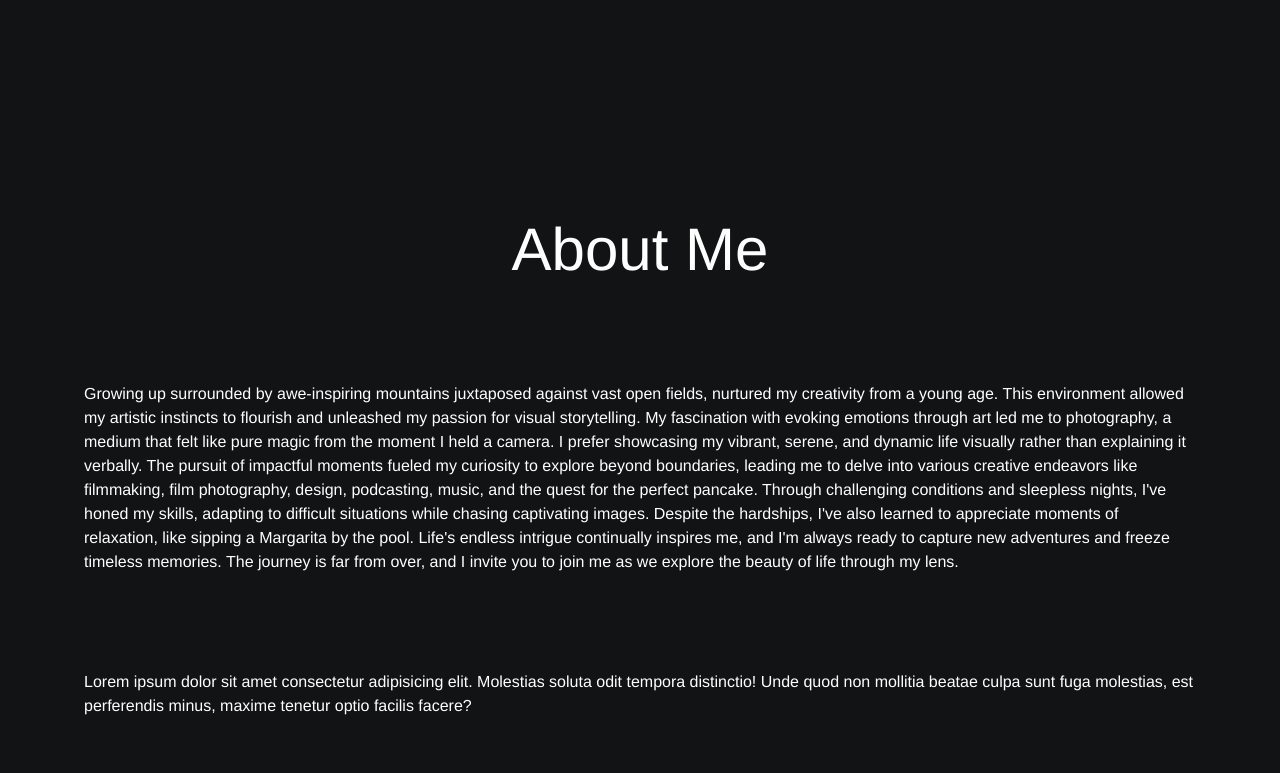
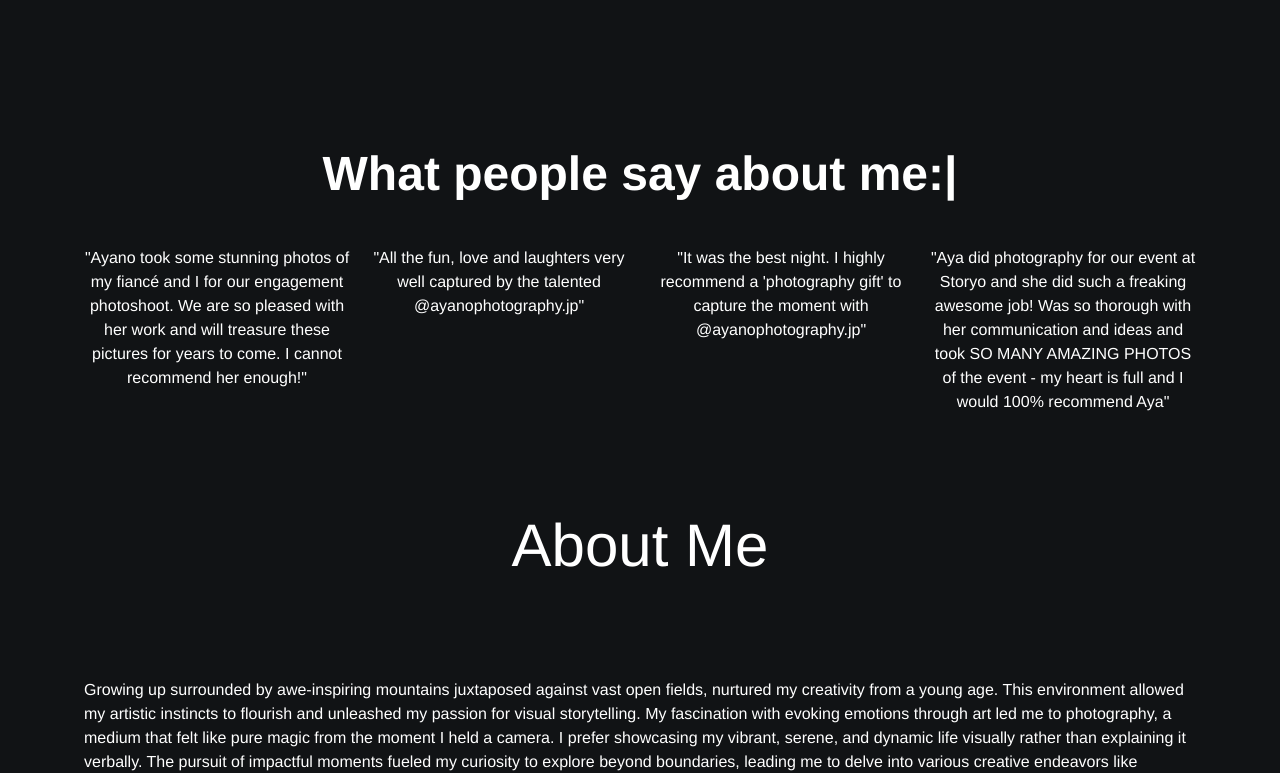
Before and after one commit to Frances-Hughes/photographer-site, a React (Create React App) app: page /aboutme in a window 1280 px wide. Shown: the part 1788-2561 px from the top of the page. Built offline with nearby package versions, Linux system fonts and the light colour scheme; a web font is replaced by a local one.

Commit message:
ScrollToTop created, AboutMe updated with some testimonials
Now when you click a URL it will always start at the top

```diff
--- a/src/App.js
+++ b/src/App.js
@@ -5,6 +5,7 @@ import { grey } from "@mui/material/colors";
 import NavBar from "./components/NavBar";
 import AllRoutes from "./routes/AllRoutes";
 import Footer from "./components/Footer";
+import ScrollToTop from "./components/ScrollToTop.jsx";
 
 const theme = createTheme({
   palette: {
@@ -60,6 +61,7 @@ const theme = createTheme({
 function App() {
   return (
     <Router>
+      <ScrollToTop />
       <ThemeProvider theme={theme}>
         <CssBaseline />
         <NavBar />
--- a/src/components/AboutMe.jsx
+++ b/src/components/AboutMe.jsx
@@ -7,6 +7,7 @@ import {
   CardMedia,
   Container,
   styled,
+  Grid,
 } from "@mui/material";
 import { Link } from "react-router-dom";
 import TestReel from "./TestReel";
@@ -14,6 +15,7 @@ import AyaImg from "../Photos/AboutMeImg.png";
 import EventImg from "../Photos/Gallery33.jpg";
 import TypeWriterText from "./TypeWriterText";
 import { createTheme, ThemeProvider } from "@mui/material/styles";
+import { TypeAnimation } from "react-type-animation";
 
 const theme = createTheme({
   components: {
@@ -129,7 +131,74 @@ const AboutMe = () => {
         </Container>
         <TestReel />
         <Container>
-          <Box sx={{ my: "36px", p: "20px" }}>
+          <Box sx={{ my: "36px", padding: "20px" }}>
+            <Typography
+              variant="h5"
+              sx={{ my: 3, fontWeight: "bold", textAlign: "center" }}
+            >
+              <TypeAnimation
+                sequence={["What people say about me:", 1000]}
+                wrapper="span"
+                speed={50}
+                style={{ fontSize: "2em", display: "inline-block" }}
+              />
+            </Typography>
+            <Box sx={{ flexGrow: 1 }}>
+              <Grid
+                container
+                spacing={2}
+                sx={{
+                  filter: "grayscale(100%)",
+                  transition: "filter 0.5s ease",
+                  "&:hover": {
+                    filter: "none",
+                  },
+                }}
+              >
+                <Grid item xs={12} sm={6} md={3}>
+                  <Typography
+                    variant="body1"
+                    sx={{ textAlign: "center", mt: 2 }}
+                  >
+                    "Ayano took some stunning photos of my fiancé and I for our
+                    engagement photoshoot. We are so pleased with her work and
+                    will treasure these pictures for years to come. I cannot
+                    recommend her enough!"
+                  </Typography>
+                </Grid>
+                <Grid item xs={12} sm={6} md={3}>
+                  <Typography
+                    variant="body1"
+                    sx={{ textAlign: "center", mt: 2 }}
+                  >
+                    "All the fun, love and laughters very well captured by the
+                    talented @ayanophotography.jp"
+                  </Typography>
+                </Grid>
+                <Grid item xs={12} sm={6} md={3}>
+                  <Typography
+                    variant="body1"
+                    sx={{ textAlign: "center", mt: 2 }}
+                  >
+                    "It was the best night. I highly recommend a 'photography
+                    gift' to capture the moment with @ayanophotography.jp"
+                  </Typography>
+                </Grid>
+                <Grid item xs={12} sm={6} md={3}>
+                  <Typography
+                    variant="body1"
+                    sx={{ textAlign: "center", mt: 2 }}
+                  >
+                    "Aya did photography for our event at Storyo and she did
+                    such a freaking awesome job! Was so thorough with her
+                    communication and ideas and took SO MANY AMAZING PHOTOS of
+                    the event - my heart is full and I would 100% recommend Aya"
+                  </Typography>
+                </Grid>
+              </Grid>
+            </Box>
+            {/*  */}
+
             <Typography variant="h2" sx={{ textAlign: "center", my: 12 }}>
               About Me
             </Typography>
--- a/src/components/Gallery.jsx
+++ b/src/components/Gallery.jsx
@@ -41,8 +41,8 @@ const ImagePaper = styled(Paper)(({ theme }) => ({
   position: "relative",
   margin: "7px",
   padding: "6px",
-  width: "556px", // Set width to 556px
-  height: "378px", // Set height to 378px
+  width: "556px",
+  height: "378px",
   backgroundColor: "transparent",
   boxShadow: "none",
   "& img": {
@@ -152,7 +152,7 @@ const images = [
 
 const Gallery = () => {
   return (
-    <Container>
+    <Container sx={{ my: 12 }}>
       <Typography
         variant="h2"
         sx={{ display: "flex", justifyContent: "center", my: "22px" }}
--- /dev/null
+++ b/src/components/ScrollToTop.jsx
@@ -0,0 +1,14 @@
+import { useEffect } from "react";
+import { useLocation } from "react-router-dom";
+
+function ScrollToTop() {
+  const { pathname } = useLocation();
+
+  useEffect(() => {
+    window.scrollTo(0, 0);
+  }, [pathname]);
+
+  return null;
+}
+
+export default ScrollToTop; // Make sure this line is present
```
